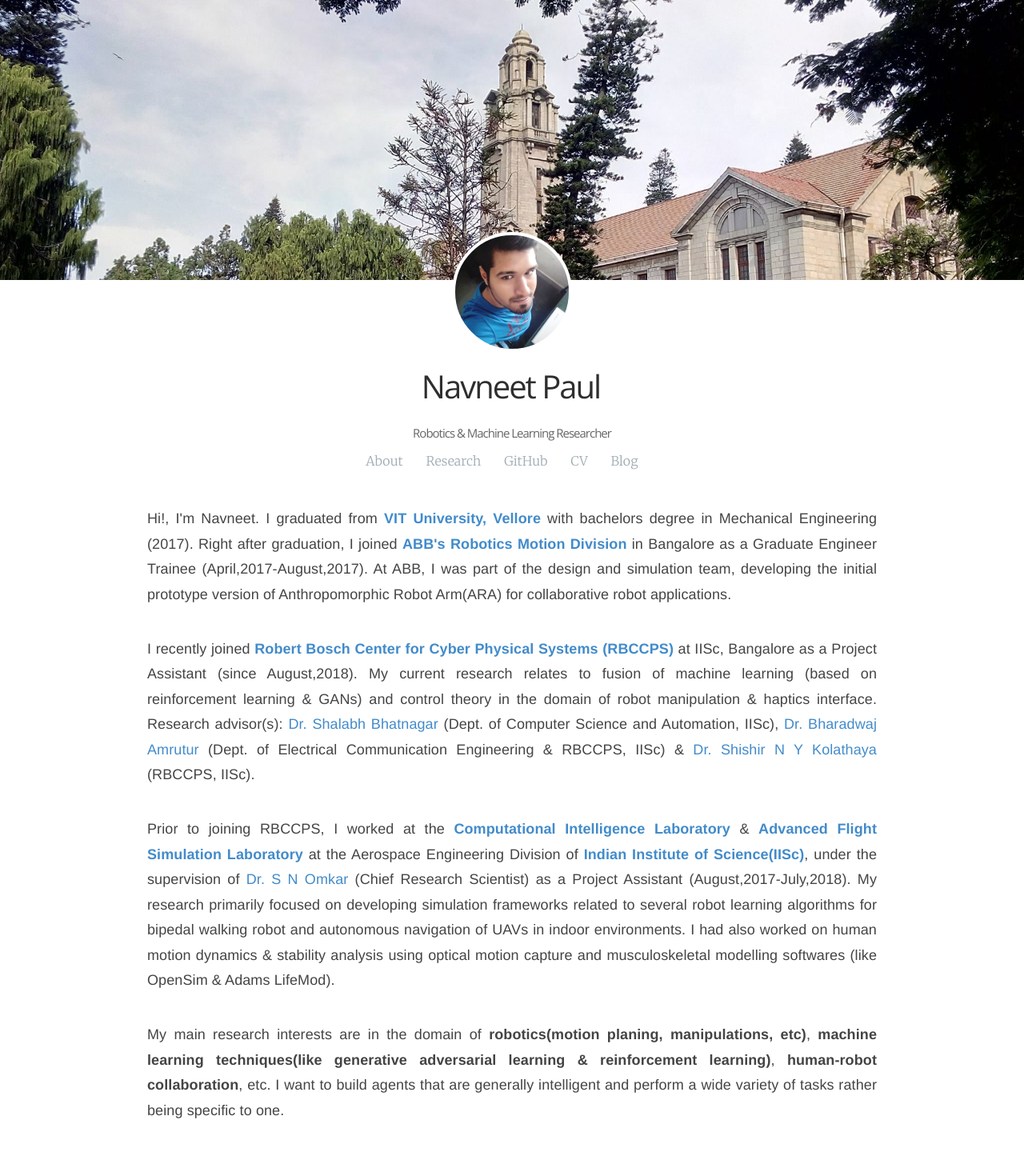
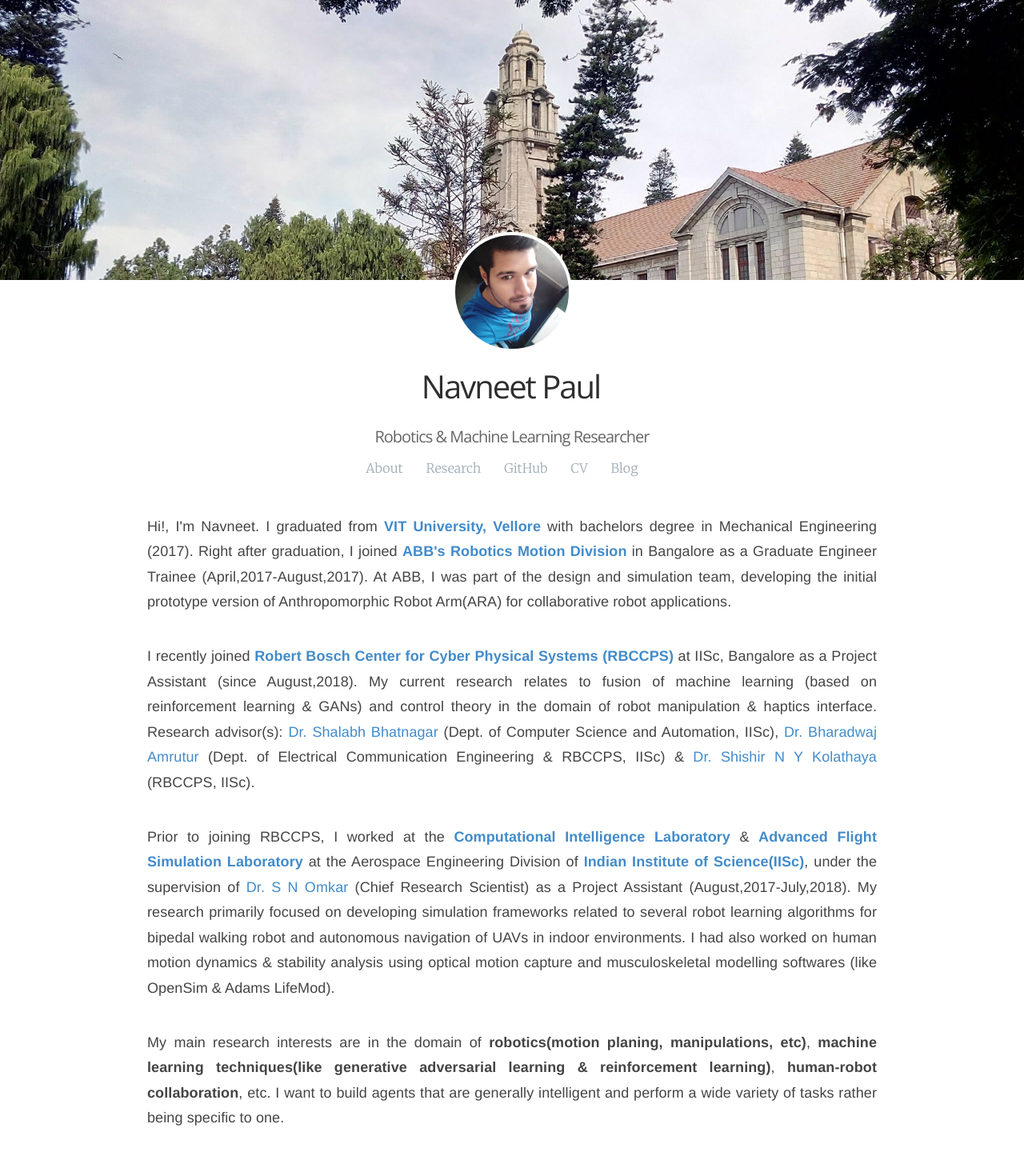
Before and after one commit to navuboy/navuboy.github.io, a Jekyll site: the page built from index.html, in a window 1280 px wide. Shown: the whole page at 80% size. Built offline with Jekyll 4.4.1, drawn with Linux system fonts in a browser that asks for light colours; some web fonts are replaced.

Commit message:
minimal updates

```diff
--- a/_sass/author.scss
+++ b/_sass/author.scss
@@ -24,6 +24,7 @@
     max-width: 700px;
     text-align: center;
     margin: 20px auto 40px;
+    font-size: 2rem;
 
 
     &:after {
@@ -36,7 +37,7 @@
 }
 
 .author-bio {
-    font-size: 1.5rem;
+    font-size: 2rem;
     font-weight: normal;
     color: #666666;
 }
```
